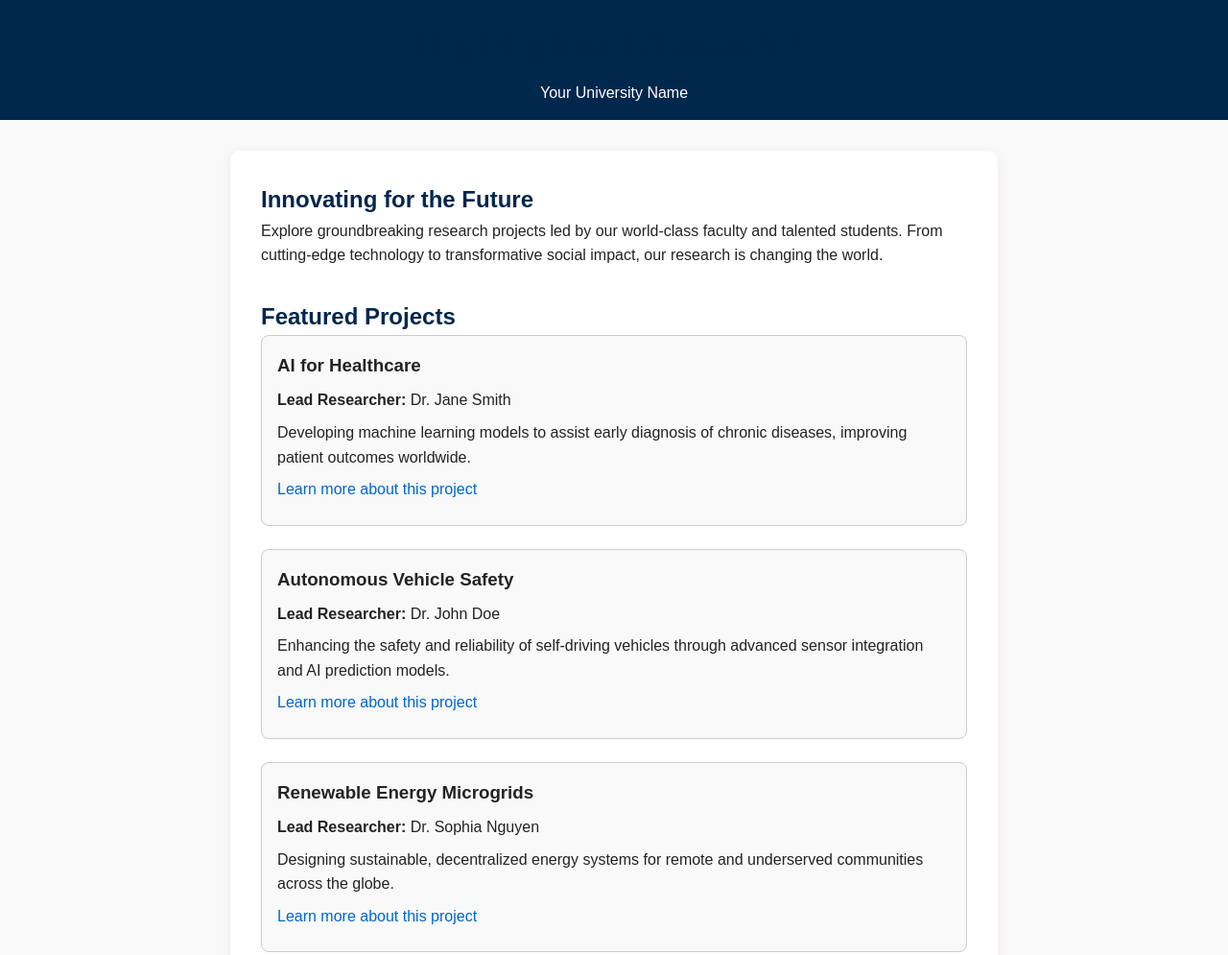
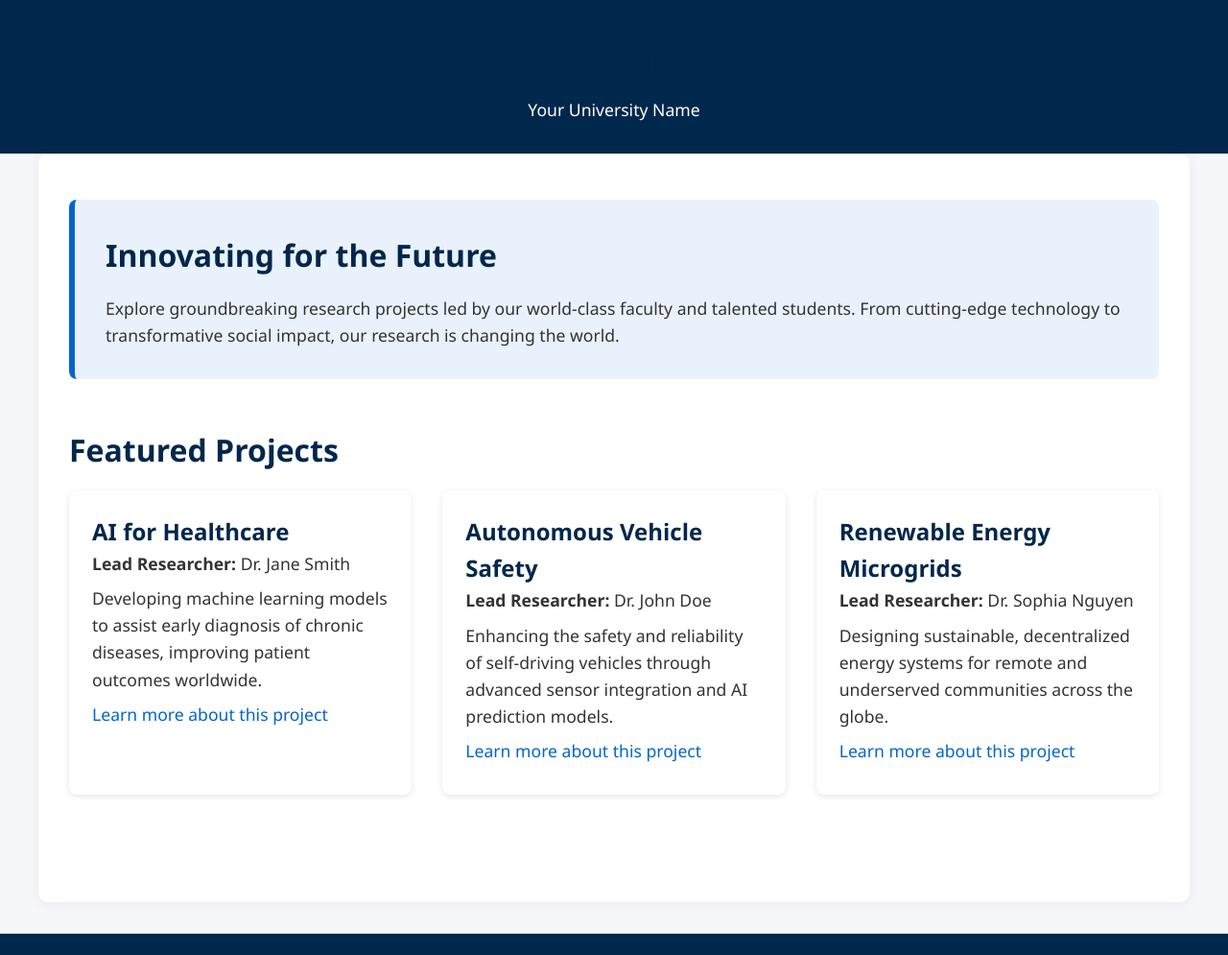
Before and after one commit to ellio-f/Hackathon-25, a plain HTML site: page About/HighlightedResearch/highlighted_research.html in a window 1280 px wide. Shown: the top 995 px of the page at 96% size. Drawn offline with Linux system fonts and the light colour scheme; files that its build step writes are made by us from their sources.

Commit message:
redid the highlighted research page to match aesthetics

```diff
--- a/About/HighlightedResearch/highlighted_research.html
+++ b/About/HighlightedResearch/highlighted_research.html
@@ -6,37 +6,40 @@
   <link rel="stylesheet" href="style.css">
   <style>
     body {
-      font-family: Arial, sans-serif;
+      font-family: 'Segoe UI', Tahoma, Geneva, Verdana, sans-serif;
       margin: 0;
       padding: 0;
+      line-height: 1.6;
+      background-color: #f5f7fa;
+      color: #333;
     }
     header, footer {
       background-color: #00274C;
       color: white;
-      padding: 1rem;
+      padding: 2rem 1rem;
       text-align: center;
     }
     main {
-      padding: 2rem;
+      padding: 3rem 2rem;
+      max-width: 1200px;
+      margin: auto;
     }
     section {
-      margin-bottom: 2rem;
+      margin-bottom: 4rem;
     }
     h1, h2 {
       color: #00274C;
     }
-    .research-card {
-      border: 1px solid #ccc;
-      padding: 1rem;
-      margin-bottom: 1.5rem;
-      border-radius: 8px;
-      background-color: #f9f9f9;
+    h1 {
+      font-size: 2.8rem;
+      margin-bottom: 0.5rem;
     }
-    .research-card h3 {
-      margin-top: 0;
+    h2 {
+      font-size: 2rem;
+      margin-bottom: 1rem;
     }
-    .research-card p {
-      margin: 0.5rem 0;
+    p, li {
+      font-size: 1.1rem;
     }
     a {
       color: #0066cc;
@@ -44,6 +47,36 @@
     }
     a:hover {
       text-decoration: underline;
+    }
+    .highlight-box {
+      background-color: #e9f2fc;
+      padding: 2rem;
+      border-left: 6px solid #0066cc;
+      border-radius: 8px;
+      margin-bottom: 3rem;
+    }
+    .research-grid {
+      display: grid;
+      grid-template-columns: repeat(auto-fit, minmax(320px, 1fr));
+      gap: 2rem;
+    }
+    .research-card {
+      background-color: white;
+      padding: 1.5rem;
+      border-radius: 8px;
+      box-shadow: 0 2px 6px rgba(0,0,0,0.1);
+      transition: transform 0.3s;
+    }
+    .research-card:hover {
+      transform: translateY(-5px);
+    }
+    .research-card h3 {
+      margin-top: 0;
+      font-size: 1.5rem;
+      color: #00274C;
+    }
+    .research-card p {
+      margin-bottom: 0.5rem;
     }
   </style>
 </head>
@@ -56,13 +89,15 @@
 
   <main>
 
-    <section>
+    <section class="highlight-box">
       <h2>Innovating for the Future</h2>
       <p>Explore groundbreaking research projects led by our world-class faculty and talented students. From cutting-edge technology to transformative social impact, our research is changing the world.</p>
     </section>
 
     <section>
       <h2>Featured Projects</h2>
+
+      <div class="research-grid">
 
         <div class="research-card">
           <h3>AI for Healthcare</h3>
@@ -85,6 +120,8 @@
           <p><a href="#">Learn more about this project</a></p>
         </div>
 
+      </div>
+
     </section>
 
   </main>
```
Lines whose indentation alone changed are shown as unchanged.
